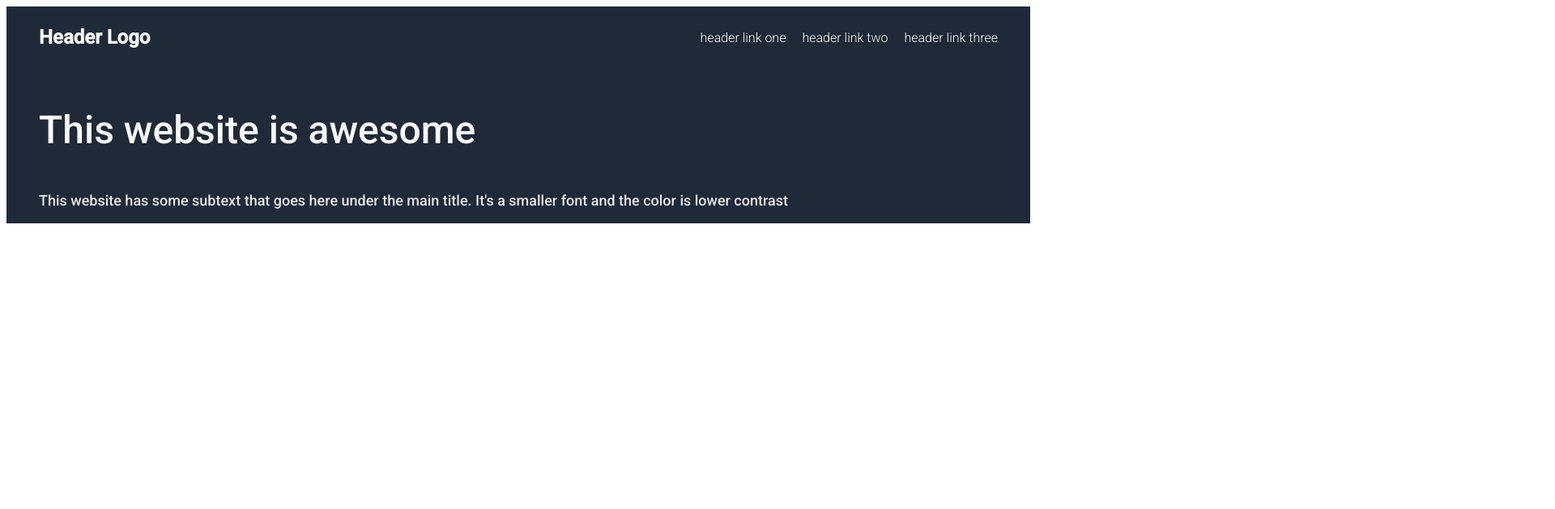
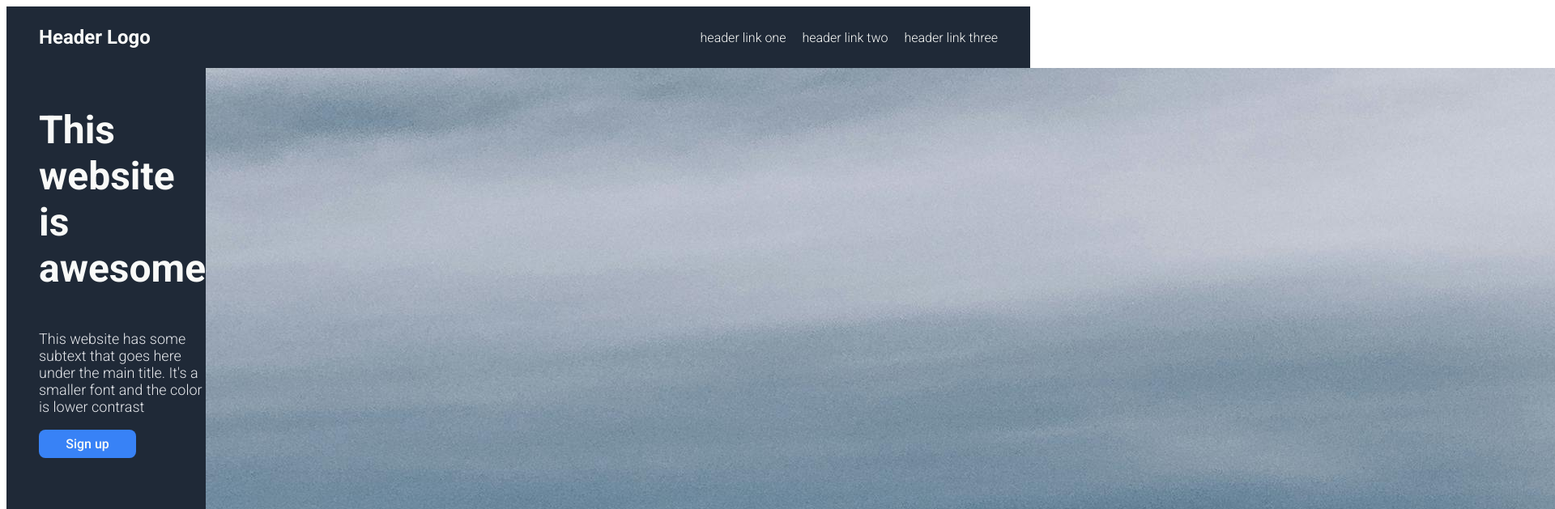
Before and after one commit to andy-jpeg/landing-page, a plain HTML site: page index.html in a window 1280 px wide. Shown: the top 629 px of the page at 81% size, 1920 px wide, since content can reach past the window. Drawn offline with Linux system fonts and the light colour scheme.

Commit message:
Add images folder, mountains.jpg, and its source

```diff
--- a/index.html
+++ b/index.html
@@ -7,7 +7,7 @@
         <link href="style.css" rel="stylesheet">
         <link rel="preconnect" href="https://fonts.googleapis.com">
         <link rel="preconnect" href="https://fonts.gstatic.com" crossorigin>
-        <link href="https://fonts.googleapis.com/css2?family=Roboto:wght@100;300;500&display=swap" rel="stylesheet">
+        <link href="https://fonts.googleapis.com/css2?family=Roboto:wght@100;300;500;700&display=swap" rel="stylesheet">
     </head>
 
     <body>
@@ -23,10 +23,13 @@
             </div>
 
             <div class="hero-content">
-                <div>
+                <div class="">
                     <p class="hero-title">This website is awesome</p>
                     <p class="subtext">This website has some subtext that goes here under the main title. It's a smaller font and the color is lower contrast</p>
+                    <button class="sign-up">Sign up</button>
                 </div>
+
+                <img src="images/mountains.jpg">
             </div>
         </div>
     </body>
--- a/style.css
+++ b/style.css
@@ -42,15 +42,28 @@ a {
 
 .hero-content {
     display: flex;
+    flex-direction: row;
 }
 
 .hero-title {
-    font-weight: 500;
     font-size: 48px;
+    font-weight: 700;
     color: #F9FAF8;
 }
 
 .subtext {
     font-size: 18px;
+    font-weight: 300;
     color: #E5E7EB;
 }
+
+.sign-up {
+    background-color: #3882F6;
+    border-radius: 8px;
+    border-style: none;
+    cursor: pointer;
+    height: 35px;
+    width: 120px;
+    font-size: 16px;
+    color: #F9FAF8;
+}
```
Also changed, not shown: images/mountains.jpg (added), 1 other file.
